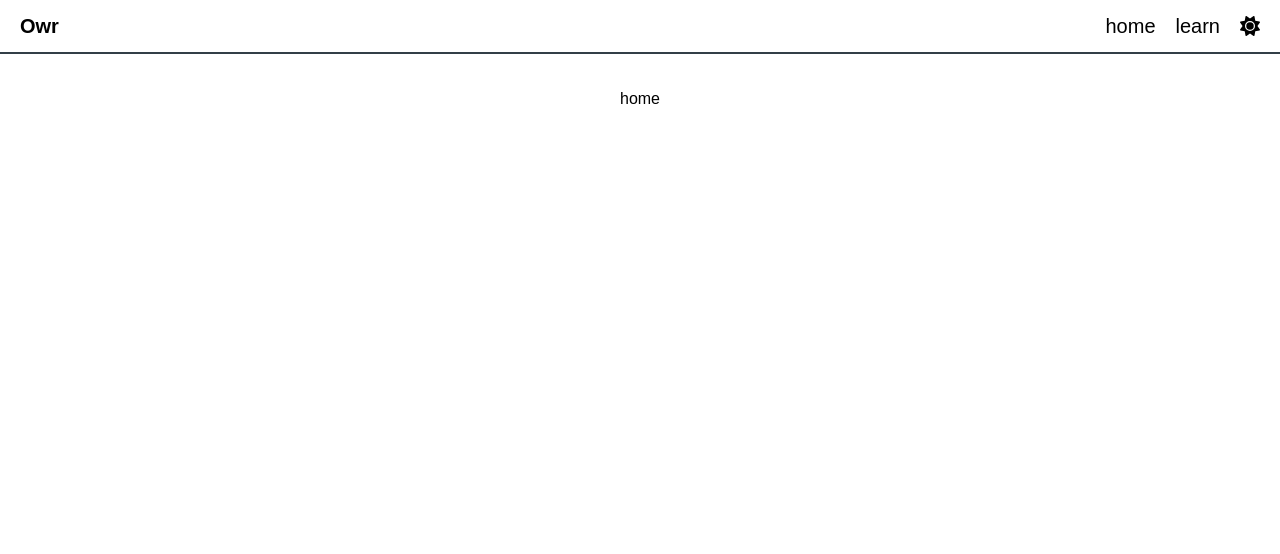
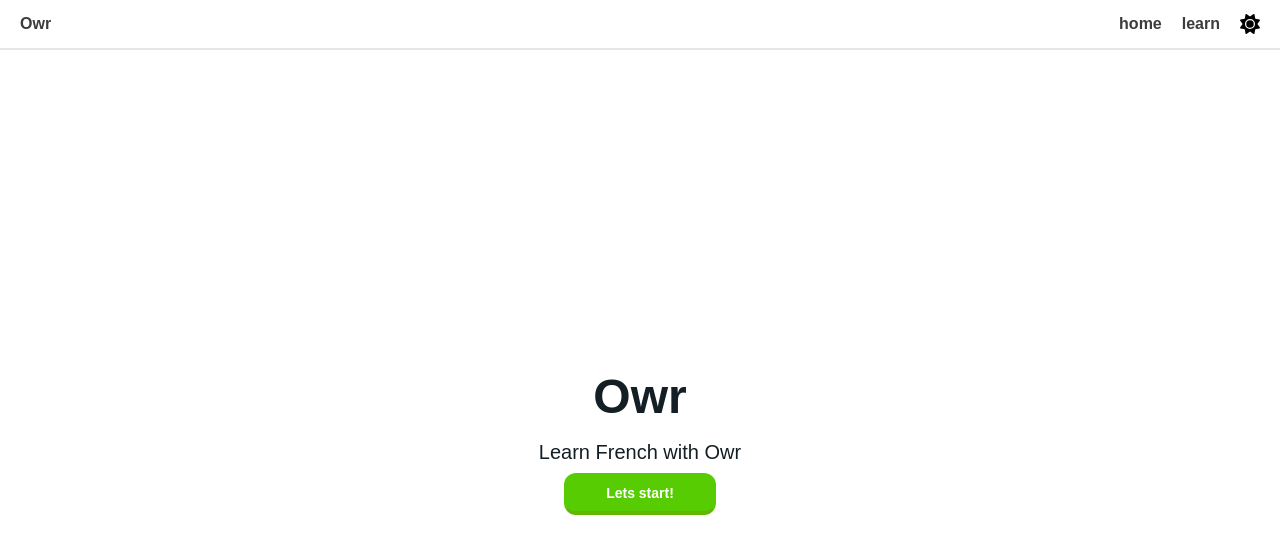
Before and after one commit to huilensolis/owr, a React (Vite) app: page / in a window 1280 px wide. Shown: the top 554 px of the page. Built offline with nearby package versions, Linux system fonts and the light colour scheme.

Commit message:
create quizz basis html css and routing

```diff
--- a/src/components/buttons/primary/index.tsx
+++ b/src/components/buttons/primary/index.tsx
@@ -1,65 +1,92 @@
 import { ReactNode } from 'react'
 
 const defaultStyles =
-  'border-2 border-transparent font-bold rounded-xl hover:brightness-75 transition-all delay-75 hover:scale-105 disabled:brightness-[65%] shadow-xl dark:shadow-none'
+  'border-2 border-b-4 sm:w-max w-full px-10 py-2 border-transparent font-bold rounded-xl hover:brightness-105 transition-all delay-75 hover:scale-105 disabled:brightness-[65%] text-sm'
 
 interface ColorInput {
   children: ReactNode
   disabled?: boolean
+  onClick: () => void
   color: 'green' | 'blue' | 'white' | 'red'
 }
 
 interface Btn {
   children: ReactNode
   disabled: boolean
+  onClick: () => void
 }
 
-export function PrimaryBtn({ children, color, disabled = false }: ColorInput) {
+export function PrimaryBtn({
+  children,
+  color,
+  disabled = false,
+  onClick
+}: ColorInput) {
   const btnOptions = {
-    green: <GreenBtn disabled={disabled}>{children}</GreenBtn>,
-    blue: <BlueBtn disabled={disabled}>{children}</BlueBtn>,
-    white: <WhiteBtn disabled={disabled}>{children}</WhiteBtn>,
-    red: <RedBtn disabled={disabled}>{children}</RedBtn>
+    green: (
+      <GreenBtn disabled={disabled} onClick={onClick}>
+        {children}
+      </GreenBtn>
+    ),
+    blue: (
+      <BlueBtn disabled={disabled} onClick={onClick}>
+        {children}
+      </BlueBtn>
+    ),
+    white: (
+      <WhiteBtn disabled={disabled} onClick={onClick}>
+        {children}
+      </WhiteBtn>
+    ),
+    red: (
+      <RedBtn disabled={disabled} onClick={onClick}>
+        {children}
+      </RedBtn>
+    )
   }
 
   return btnOptions[color]
 }
 
-function GreenBtn({ children, disabled }: Btn) {
+function GreenBtn({ children, disabled, onClick }: Btn) {
   return (
     <button
-      className={`${defaultStyles} bg-cm-green w-full py-3 text-cm-black`}
+      className={`${defaultStyles} bg-cm-green border-b-cm-dark-green text-cm-white dark:text-cm-black`}
       disabled={disabled}
+      onClick={onClick}
     >
       {children}
     </button>
   )
 }
-function BlueBtn({ children, disabled }: Btn) {
+function BlueBtn({ children, disabled, onClick }: Btn) {
   return (
     <button
-      className={`${defaultStyles} bg-cm-dark-blue  w-full py-3 text-cm-white`}
+      className={`${defaultStyles} bg-cm-dark-blue text-cm-white`}
       disabled={disabled}
+      onClick={onClick}
     >
       {children}
     </button>
   )
 }
-function WhiteBtn({ children, disabled }: Btn) {
+function WhiteBtn({ children, disabled, onClick }: Btn) {
   return (
     <button
-      className={`${defaultStyles} bg-cm-gray text-cm-white dark:bg-white w-full py-3 dark:text-cm-black dark:hover:bg-cm-white`}
+      className={`${defaultStyles} bg-cm-gray text-cm-white dark:bg-white dark:text-cm-black dark:hover:bg-cm-white`}
       disabled={disabled}
+      onClick={onClick}
     >
       {children}
     </button>
   )
 }
-function RedBtn({ children, disabled }: Btn) {
+function RedBtn({ children, disabled, onClick }: Btn) {
   return (
     <button
-      className={`${defaultStyles} bg-cm-red  w-full py-3 text-cm-white`}
+      className={`${defaultStyles} bg-cm-red text-cm-white`}
       disabled={disabled}
+      onClick={onClick}
     >
       {children}
     </button>
--- a/src/components/buttons/secondary/index.tsx
+++ b/src/components/buttons/secondary/index.tsx
@@ -3,13 +3,19 @@ import { ReactNode } from 'react'
 interface BtnInput {
   children: ReactNode
   disabled?: boolean
+  onClick: () => void
 }
 
-export function SecundaryBtn({ children, disabled = false }: BtnInput) {
+export function SecundaryBtn({
+  children,
+  disabled = false,
+  onClick
+}: BtnInput) {
   return (
     <button
-      className="bg-transparent border-2 dark:border-cm-hover-gray  border-cm-black text-cm-black w-full py-3 dark:text-cm-white font-bold rounded-xl transition-all delay-75 hover:scale-105 hover:bg-cm-black hover:text-cm-white dark:hover:bg-cm-white dark:hover:text-cm-black disabled:opacity-50"
+      className="bg-transparent border-2 border-b-4 text-sm border-cm-light-gray dark:border-cm-gray sm:w-max w-full px-10 py-2 text-cm-text-gray dark:text-cm-white font-bold rounded-xl transition-all delay-75 hover:scale-105 disabled:opacity-50 max-w-[640px]"
       disabled={disabled}
+      onClick={onClick}
     >
       {children}
     </button>
--- a/src/components/header/index.tsx
+++ b/src/components/header/index.tsx
@@ -8,8 +8,8 @@ interface input {
 
 export function Header({ headerItems }: input) {
   return (
-    <header className="w-screen px-5 h-max flex justify-between items-center py-3 gap-5 border-b-2 border-cm-border-gray fixed top-0 left-0">
-      <Link to="/" className="font-bold text-black dark:text-white text-xl">
+    <header className="w-screen px-5 h-max flex justify-between items-center py-3 gap-5 border-b-2 border-cm-light-gray dark:border-cm-gray fixed top-0 left-0">
+      <Link to="/" className="font-bold text-cm-text-gray dark:text-cm-white text-base">
         Owr
       </Link>
       <nav className="flex gap-5 max-w-max w-full">
@@ -18,7 +18,7 @@ export function Header({ headerItems }: input) {
             <Link
               to={item.url}
               key={item.url}
-              className="text-black dark:text-white text-xl"
+              className="text-cm-text-gray dark:text-cm-white text-base font-bold"
             >
               {item.title}
             </Link>
--- a/src/components/layout/index.tsx
+++ b/src/components/layout/index.tsx
@@ -1,6 +1,6 @@
 export function Layout({ children }) {
   return (
-    <div className="min-h-screen w-screen flex flex-col justify-start items-center px-5 pt-[calc(67px+20px)] bg-cm-white dark:bg-cm-black">
+    <div className="min-h-screen w-full flex flex-col justify-start items-center px-5 pt-[calc(67px+20px)] bg-cm-white dark:bg-cm-black">
       {children}
     </div>
   )
--- /dev/null
+++ b/src/components/lesson/answer-list/index.tsx
@@ -0,0 +1,20 @@
+import { Quest } from '../../../interfaces/quest.interface'
+
+interface questionInfoInput {
+  question: Quest
+}
+
+export function AnswersList({ question }: questionInfoInput) {
+  const answerOptions = question.answers
+  return (
+    <ul className="w-full max-w-lg h-full flex flex-col gap-2 justify-center items-center">
+      {answerOptions.map((answer, index) => (
+        <li key={index} className="w-full flex justify-center items-center">
+          <button className="w-full h-max px-5 py-3 text-sm bg-transparent border-2 border-b-4 border-cm-light-gray dark:border-cm-gray rounded-xl text-cm-text-gray dark:text-cm-white flex justify-center items-center text-center hover:bg-cm-dark-white dark:hover:bg-[#202F36] transition-all delay-[0.3]">
+            {answer}
+          </button>
+        </li>
+      ))}
+    </ul>
+  )
+}
--- /dev/null
+++ b/src/components/lesson/navigate-questions/index.tsx
@@ -0,0 +1,24 @@
+import { Quest } from '../../../interfaces/quest.interface'
+import { SecundaryBtn } from '../../buttons/secondary/index'
+import { PrimaryBtn } from '../../buttons/primary/index'
+interface QuestionInputInterface {
+  question: Quest
+}
+
+export function NavigateQuestions({ question }: QuestionInputInterface) {
+  const handleSkipQuestionClick = () => {
+    console.log('skip')
+  }
+
+  const handleNextQuestionClick = () => {
+    console.log('next')
+  }
+  return (
+    <section className="w-full flex justify-between items-center gap-2 flex-col sm:flex-row">
+      <SecundaryBtn onClick={handleSkipQuestionClick}>SKIP</SecundaryBtn>
+      <PrimaryBtn color="green" onClick={handleNextQuestionClick}>
+        NEXT
+      </PrimaryBtn>
+    </section>
+  )
+}
--- /dev/null
+++ b/src/components/lesson/question/index.tsx
@@ -0,0 +1,15 @@
+export function Question({ text }: { text: string }) {
+  return (
+    <article className="w-full max-w-lg h-full flex justify-center items-start flex-col gap-5">
+      <h2 className="font-bold text-xl text-cm-text-gray dark:text-cm-white">
+        What does the sentence mean?
+      </h2>
+      <p className="text-sm dark:text-cm-white text-cm-text-gray border-b-2 border-dashed border-cm-gray w-max">
+        {text
+          .split('')
+          .map((char) => char.toLowerCase())
+          .join('')}
+      </p>
+    </article>
+  )
+}
--- a/src/pages/home/index.tsx
+++ b/src/pages/home/index.tsx
@@ -1,3 +1,26 @@
+import { PrimaryBtn } from '../../components/buttons/primary/index'
+import { useQuestionStore } from '../../store/questions'
+import { useNavigate } from 'react-router-dom'
 export function Home() {
-  return <>home</>
+  const fetchQuestions = useQuestionStore((myState) => myState.fetchQuestions)
+  const navigate = useNavigate()
+
+  const handleClick = () => {
+    fetchQuestions(6)
+    navigate('/lesson')
+  }
+
+  return (
+    <main className="h-full min-h-[calc(100vh-87px)] w-full flex items-center justify-center flex-col gap-3">
+      <h1 className="text-5xl font-bold text-cm-black dark:text-cm-white">
+        Owr
+      </h1>
+      <sub className="text-cm-black dark:text-cm-white text-xl">
+        Learn French with Owr
+      </sub>
+      <PrimaryBtn color="green" onClick={handleClick}>
+        Lets start!
+      </PrimaryBtn>
+    </main>
+  )
 }
--- a/src/pages/lesson/index.tsx
+++ b/src/pages/lesson/index.tsx
@@ -1,3 +1,31 @@
+import { useQuestionStore } from '../../store/questions'
+import { AnswersList } from '../../components/lesson/answer-list'
+import { NavigateQuestions } from '../../components/lesson/navigate-questions'
+import { Question } from '../../components/lesson/question'
+
 export function Lesson() {
-  return <>Lesson</>
+  const questionList = useQuestionStore((myState) => myState.questions)
+  const QuestionIndex = useQuestionStore((myState) => myState.currentQuestion)
+  const QuestionInfo = questionList[QuestionIndex]
+  return (
+    <main className="w-full h-[calc(100vh-87px)]">
+      {QuestionInfo !== undefined && (
+        <section className="h-full w-full flex flex-col justify-between items-center gap-20">
+          <section className="w-full h-full flex justify-center items-center gap-5 flex-col">
+            <Question text={QuestionInfo.originalText} />
+            <AnswersList question={QuestionInfo} />
+          </section>
+          <section className="w-full h-max flex justify-center items-end sm:py-11 py-5">
+            <NavigateQuestions question={QuestionInfo} />
+          </section>
+        </section>
+      )}
+      {QuestionInfo === undefined && (
+        <span className="text-cm-red">
+          There is been an error loading the quest, if the error persist, please
+          contact me through email: solishuilencontact@gmail.com
+        </span>
+      )}
+    </main>
+  )
 }
--- a/src/store/questions.ts
+++ b/src/store/questions.ts
@@ -0,0 +1,22 @@
+import { create } from 'zustand'
+import { type Quest } from '../interfaces/quest.interface'
+import questionsJson from '../../public/data.json'
+interface MyZustandState {
+  questions: Quest[]
+  currentQuestion: number
+  fetchQuestions: (limit: number) => void
+}
+
+export const useQuestionStore = create<MyZustandState>((set, get) => {
+  return {
+    questions: [],
+    currentQuestion: 0,
+    fetchQuestions: (limit) => {
+      const questions = questionsJson
+        .sort(() => Math.random() - 0.5)
+        .slice(0, limit)
+
+      set({ questions })
+    }
+  }
+})
--- a/tailwind.config.js
+++ b/tailwind.config.js
@@ -7,10 +7,13 @@ export default {
       colors: {
         'cm-blue': '#4255FF',
         'cm-white': '#FFFFFF',
-        'cm-gray': '#4B4B4B',
-        'cm-hover-gray': '#F7F7F7',
+        'cm-gray': '#37464F',
+        'cm-light-gray': '#E5E5E5',
+        'cm-dark-white': '#F7F7F7',
+        'cm-text-gray': '#3C3C3C',
         'cm-magenta': '#00CD9C',
         'cm-green': '#58CC02',
+        'cm-dark-green': '#61B800',
         'cm-blue': '#1CB0F6',
         'cm-pink': '#FF86D0',
         'cm-orange': '#FF9600',
```
Also changed, not shown: .eslintrc.cjs.
